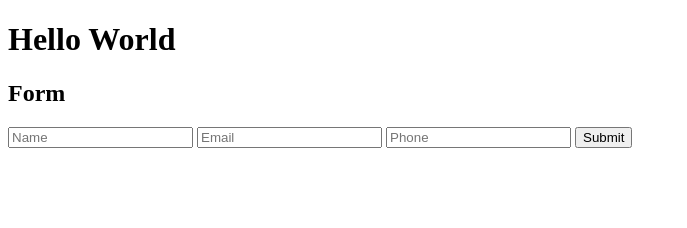
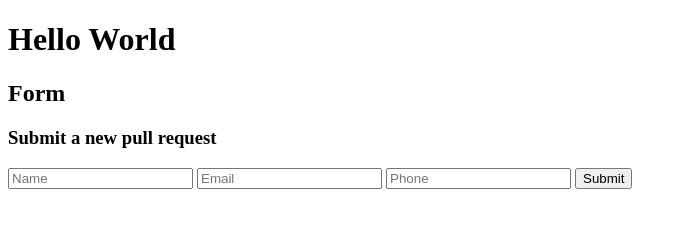
Before and after one commit to kokayung/ai-phone-call-pr, a website: page index.html in a window 1280 px wide. Shown: the whole page, without its empty margins (0-687 px from the left). Drawn offline with Linux system fonts and the light colour scheme.

Commit message:
version 3

```diff
--- a/index.html
+++ b/index.html
@@ -8,6 +8,7 @@
 <body>
     <h1>Hello World</h1>
     <h2>Form</h2>
+    <h3>Submit a new pull request</h3>
     <form action="/" method="post">
         <input type="text" name="name" placeholder="Name">
         <input type="text" name="email" placeholder="Email">
```
